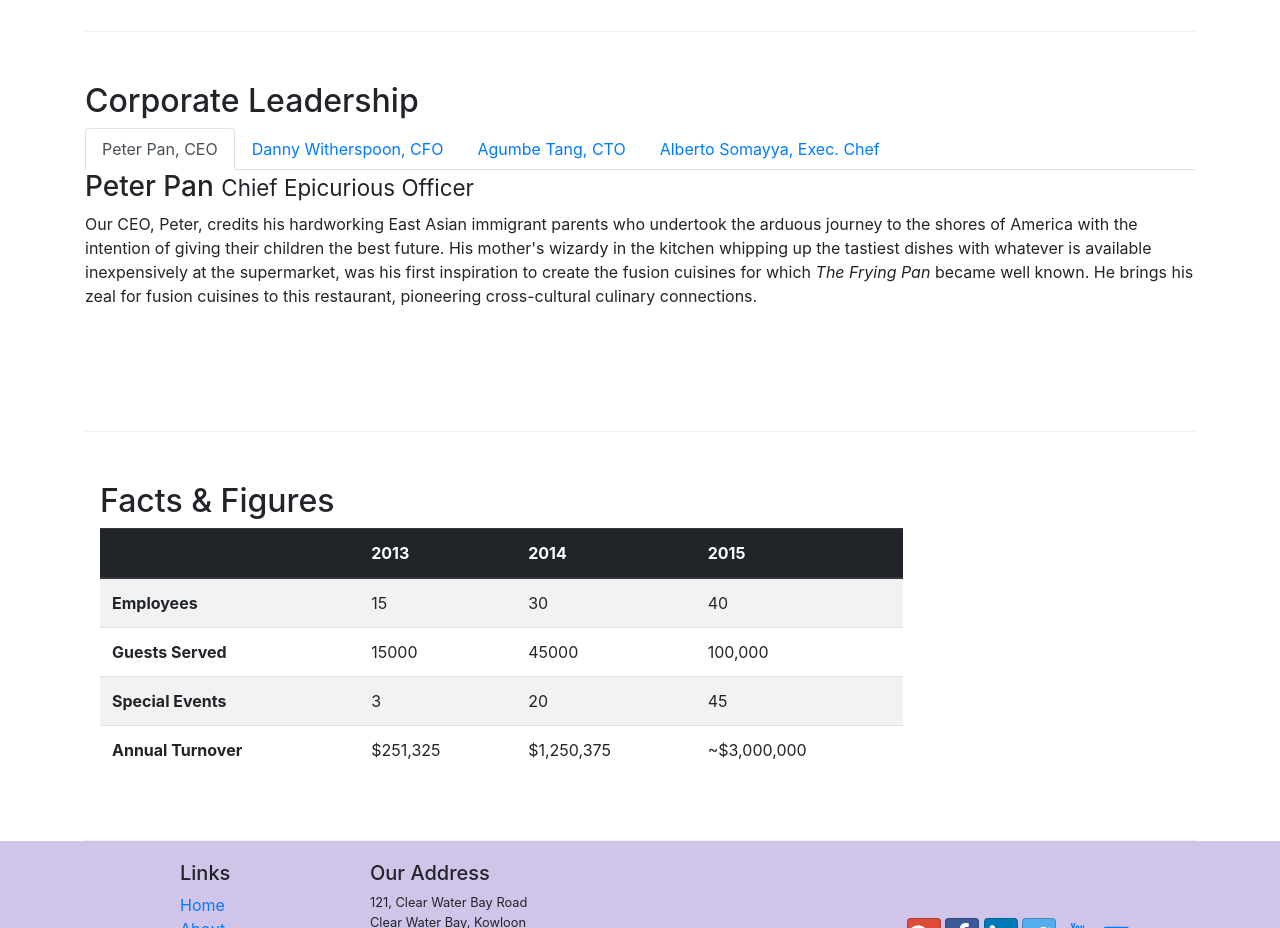
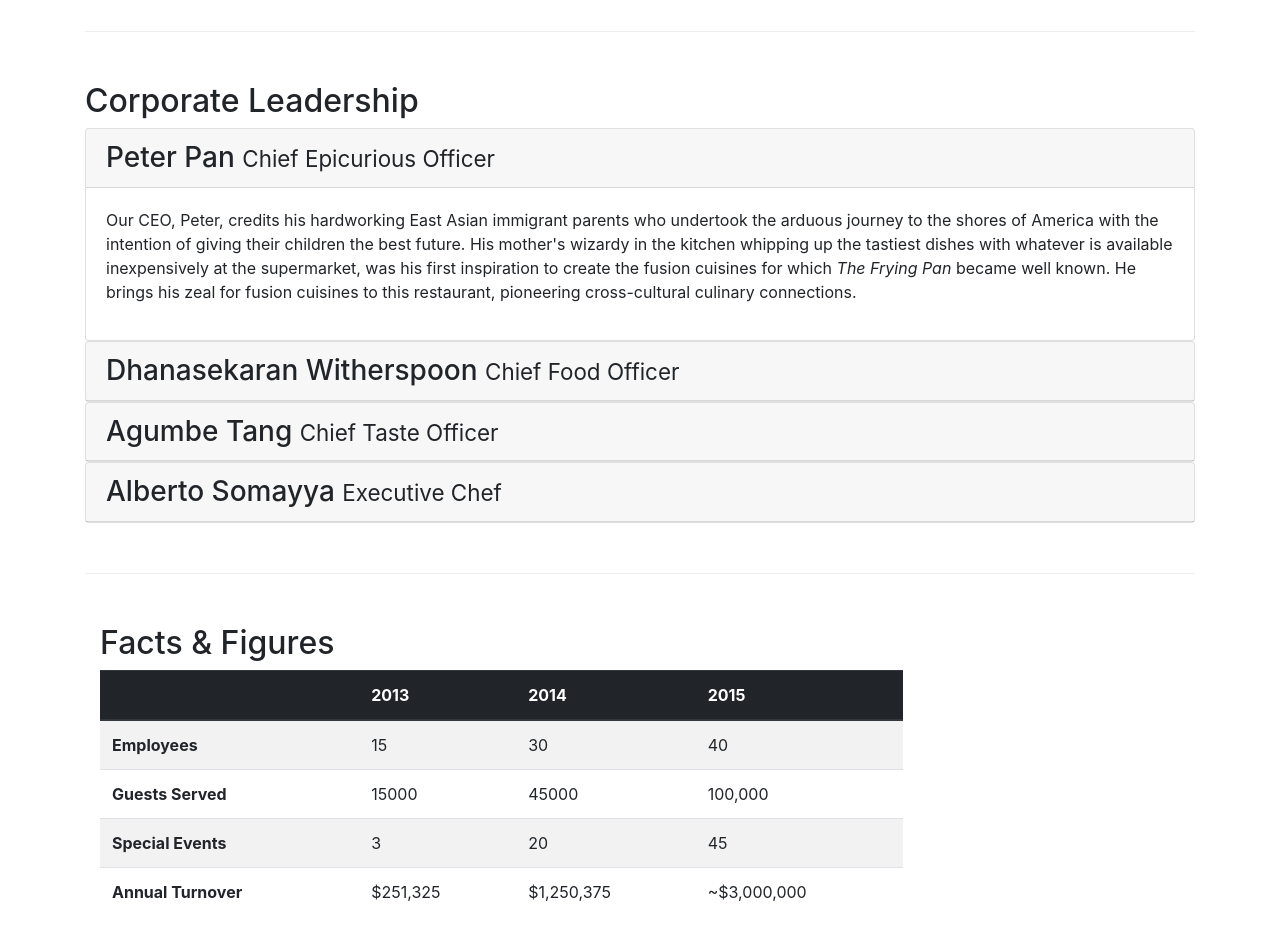
Before and after one commit to Pujithsai/Web, a website: page aboutus.html in a window 1280 px wide. Shown: the part 940-1868 px from the top of the page. Drawn offline with nearby package versions, Linux system fonts and the light colour scheme.

Commit message:
accordion

```diff
--- a/aboutus.html
+++ b/aboutus.html
@@ -103,41 +103,65 @@
         <div class="row row-content">
             <div>
                 <h2>Corporate Leadership</h2>
+                <div id="accordion">
+                    <div class="card">
+                        <div class="card-header" role="tab" id="peterhead">
+                            <h3 class="mb-0">
+                                <a data-toggle="collapse" data-target="#peter">
+                                    Peter Pan <small>Chief Epicurious Officer</small>
+                                </a>
+                            </h3>
+                        </div>
+                        <div class="collapse show" id="peter" data-parent="#accordion">
+                            <div class="card-body">
+                                <p class="d-none d-sm-block">Our CEO, Peter, credits his hardworking East Asian immigrant parents who undertook the arduous journey to the shores of America with the intention of giving their children the best future. His mother's wizardy in the kitchen whipping up the tastiest dishes with whatever is available inexpensively at the supermarket, was his first inspiration to create the fusion cuisines for which <em>The Frying Pan</em> became well known. He brings his zeal for fusion cuisines to this restaurant, pioneering cross-cultural culinary connections.</p>
+                            </div>
+                        </div>
+                    </div>
 
-                <ul class="nav nav-tabs">
-                    <li class="nav-item">
-                      <a class="nav-link active" href="#peter"
-                        role="tab" data-toggle="tab">Peter Pan, CEO</a>
-                    </li>
-                    <li class="nav-item">
-                      <a class="nav-link" href="#danny" role="tab"
-                        data-toggle="tab">Danny Witherspoon, CFO</a>
-                    </li>
-                    <li class="nav-item">
-                      <a class="nav-link" href="#agumbe"role="tab"
-                        data-toggle="tab">Agumbe Tang, CTO</a>
-                    </li>
-                    <li class="nav-item">
-                      <a class="nav-link" href="#alberto" role="tab"
-                        data-toggle="tab">Alberto Somayya, Exec. Chef</a>
-                    </li>
-                </ul>
-                <div class="tab-content">
-                    <div role="tabpanel" class="tab-pane fade show active" id="peter">
-                        <h3>Peter Pan <small>Chief Epicurious Officer</small></h3>
-                        <p class="d-none d-sm-block">Our CEO, Peter, credits his hardworking East Asian immigrant parents who undertook the arduous journey to the shores of America with the intention of giving their children the best future. His mother's wizardy in the kitchen whipping up the tastiest dishes with whatever is available inexpensively at the supermarket, was his first inspiration to create the fusion cuisines for which <em>The Frying Pan</em> became well known. He brings his zeal for fusion cuisines to this restaurant, pioneering cross-cultural culinary connections.</p>
+                    <div class="card">
+                        <div class="card-header" role="tab" id="dannyhead">
+                            <h3 class="mb-0">
+                                <a data-toggle="collapse" data-target="#danny">
+                                    Dhanasekaran Witherspoon <small>Chief Food Officer</small>
+                                </a>
+                            </h3>
+                        </div>
+                        <div class="collapse" id="danny" data-parent="#accordion">
+                            <div class="card-body">
+                                <p class="d-none d-sm-block">Our CFO, Danny, as he is affectionately referred to by his colleagues, comes from a long established family tradition in farming and produce. His experiences growing up on a farm in the Australian outback gave him great appreciation for varieties of food sources. As he puts it in his own words, <em>Everything that runs, wins, and everything that stays, pays!</em></p>
+                            </div>
+                        </div>
                     </div>
-                    <div role="tabpanel" class="tab-pane fade" id="danny">
-                        <h3>Dhanasekaran Witherspoon <small>Chief Food Officer</small></h3>
-                        <p class="d-none d-sm-block">Our CFO, Danny, as he is affectionately referred to by his colleagues, comes from a long established family tradition in farming and produce. His experiences growing up on a farm in the Australian outback gave him great appreciation for varieties of food sources. As he puts it in his own words, <em>Everything that runs, wins, and everything that stays, pays!</em></p>
+
+                    <div class="card">
+                        <div class="card-header" role="tab" id="agumbehead">
+                        <h3 class="mb-0">
+                            <a data-toggle="collapse" data-target="#agumbe">
+                            Agumbe Tang <small>Chief Taste Officer</small>
+                            </a>
+                        </h3>
                     </div>
-                    <div role="tabpanel" class="tab-pane fade" id="agumbe">
-                        <h3>Agumbe Tang <small>Chief Taste Officer</small></h3>
-                        <p class="d-none d-sm-block">Blessed with the most discerning gustatory sense, Agumbe, our CTO, personally ensures that every dish that we serve meets his exacting tastes. Our chefs dread the tongue lashing that ensues if their dish does not meet his exacting standards. He lives by his motto, <em>You click only if you survive my lick.</em></p>
+                    <div class="collapse" id="agumbe" data-parent="#accordion">
+                        <div class="card-body">
+                            <p class="d-none d-sm-block"> Blessed with the most discerning gustatory sense, Agumbe, our CTO, personally ensures that every dish that we serve meets his exacting tastes. Our chefs dread the tongue lashing that ensues if their dish does not meet his exacting standards. He lives by his motto, <em>You click only if you survive my lick.</em></p>
+                        </div>
                     </div>
-                    <div role="tabpanel" class="tab-pane fade" id="alberto">
-                        <h3>Alberto Somayya <small>Executive Chef</small></h3>
-                        <p class="d-none d-sm-block">Award winning three-star Michelin chef with wide International experience having worked closely with whos-who in the culinary world, he specializes in creating mouthwatering Indo-Italian fusion experiences. He says, <em>Put together the cuisines from the two craziest cultures, and you get a winning hit! Amma Mia!</em></p>
+                    </div>
+
+                    <div class="card">
+                            <div class="card-header" role="tab" id="albertohead">
+                            <h3 class="mb-0">
+                                <a data-toggle="collapse" data-target="#alberto">
+                                Alberto Somayya <small>Executive Chef</small>
+                                </a>
+                            </h3>
+                        </div>
+                        <div class="collapse" id="alberto" data-parent="#accordion">
+                            <div class="card-body">
+                                <p class="d-none d-sm-block"> Award winning three-star Michelin chef with wide International experience having worked closely with whos-who in the culinary world, he specializes in creating mouthwatering Indo-Italian fusion experiences. He says, <em>Put together the cuisines from the two craziest cultures, and you get a winning hit! Amma Mia!</em> </em></p>
+                            </div>
+                        </div>
                     </div>
                 </div>
             </div>
@@ -231,6 +255,9 @@
            </div>
         </div>
     </footer>
+    <script src="node_modules/jquery/dist/jquery.slim.min.js"></script>
+    <script src="node_modules/popper.js/dist/umd/popper.min.js"></script>
+    <script src="node_modules/bootstrap/dist/js/bootstrap.min.js"></script>
 
 </body>
 
--- a/styles/styles.css
+++ b/styles/styles.css
@@ -36,3 +36,10 @@ body{
 .navbar-dark{
     background-color: #512da8;
 }
+
+.tab-content {
+    border-left: 1px solid #ddd;
+    border-right: 1px solid #ddd;
+    border-bottom: 1px solid #ddd;
+    padding: 10px;
+}
```
